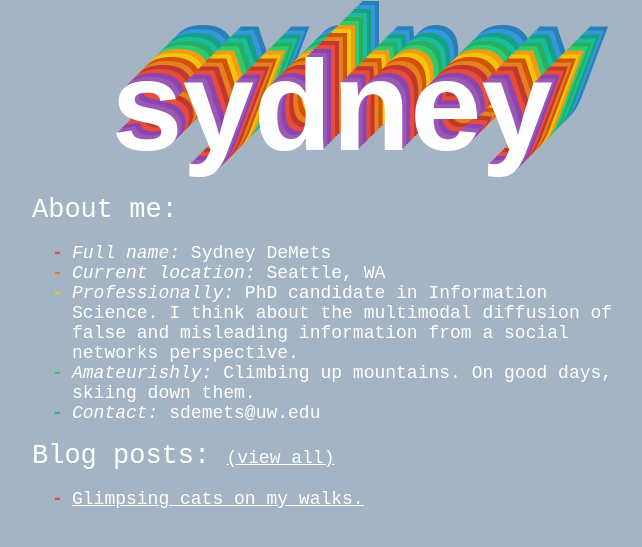
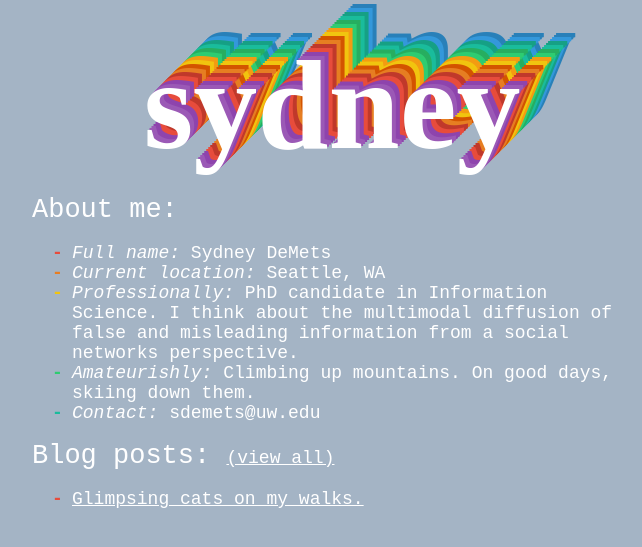
Before and after one commit to sydneyDeMets/sydneydemets.github.io, a Jekyll site: the page built from index.md, in a window 1280 px wide. Shown: the top 547 px of the page, without its empty margins (308-950 px from the left). Built offline with Jekyll 4.4.1, drawn with Linux system fonts in a browser that asks for light colours.

Commit message:
Update styles.css

```diff
--- a/assets/sydney/styles.css
+++ b/assets/sydney/styles.css
@@ -24,7 +24,7 @@ canvas {
   z-index: 3;
   padding-top: 32px;
   text-align: center;
-  font-family: "jaf-domus", sans-serif;
+  font-family: "belwe", serif;
   font-size: 128px;
   font-weight: 800;
   color: #fff;
```
